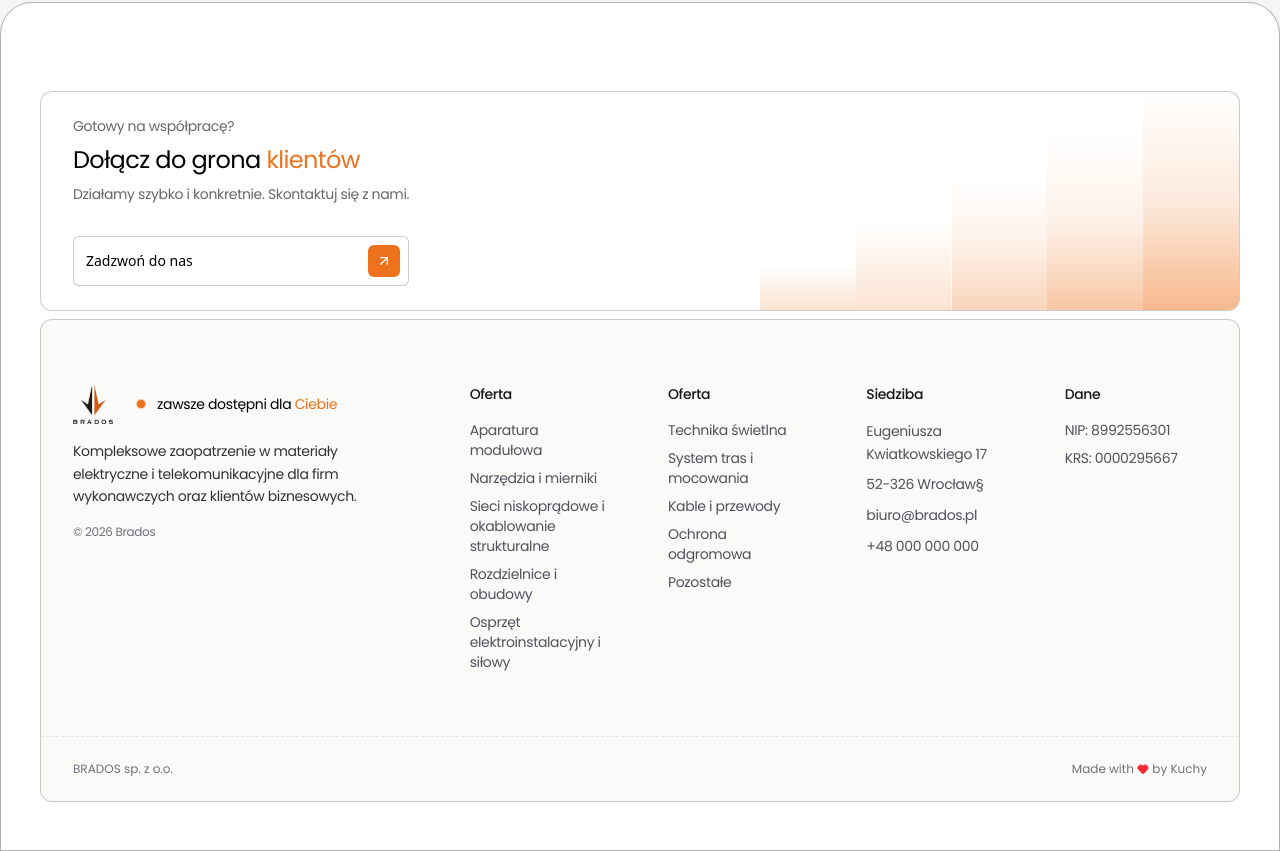
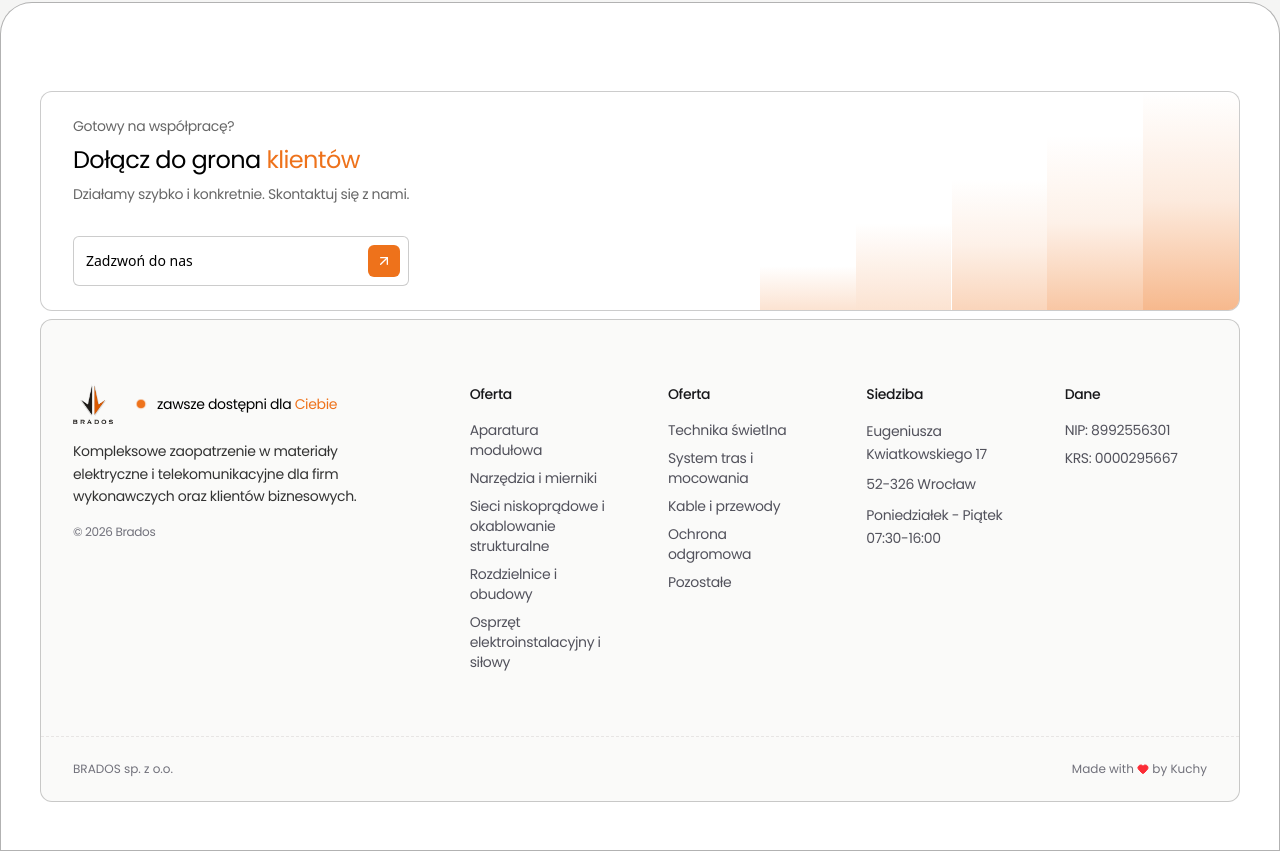
Before and after one commit to Kuchyyy/Brados, a React (Vite) app: page /aparatura-modulowa in a window 1280 px wide. Shown: the part 2429-3280 px from the top of the page. Built offline with nearby package versions, Linux system fonts and the light colour scheme.

Commit message:
final na deploy

```diff
--- a/src/App.tsx
+++ b/src/App.tsx
@@ -15,8 +15,9 @@ import Subpages from "./components/Subpages";
 import ScrollLoader from "./components/ScrollLoader";
 
 function App() {
+  window.scrollTo({ top: 0, behavior: "smooth" });
   return (
-    <div className="w-full flex justify-center items-center">
+    <div className="w-full flex justify-center items-center" >
       <div className=" w-full">
         <Router>
           <ScrollLoader />
--- a/src/components/CTAAndFooter.tsx
+++ b/src/components/CTAAndFooter.tsx
@@ -125,9 +125,8 @@ const CTAAndFooter = () => {
                     <h3 className="mb-4 text-zinc-900 font-medium">Siedziba</h3>
                     <ul className="space-y-2 text-zinc-600 leading-relaxed">
                       <li>Eugeniusza Kwiatkowskiego 17</li>
-                      <li>52-326 Wrocław§</li>
-                      <li>biuro@brados.pl</li>
-                      <li>+48 000 000 000</li>
+                      <li>52-326 Wrocław</li>
+                      <li>Poniedziałek - Piątek 07:30-16:00</li>
                     </ul>
                   </div>
 
--- a/src/components/CTAAndFooter2.tsx
+++ b/src/components/CTAAndFooter2.tsx
@@ -125,9 +125,8 @@ const CTAAndFooter2 = () => {
                                         <h3 className="mb-4 text-zinc-900 font-medium">Siedziba</h3>
                                         <ul className="space-y-2 text-zinc-600 leading-relaxed">
                                             <li>Eugeniusza Kwiatkowskiego 17</li>
-                                            <li>52-326 Wrocław§</li>
-                                            <li>biuro@brados.pl</li>
-                                            <li>+48 000 000 000</li>
+                                            <li>52-326 Wrocław</li>
+                                            <li>Poniedziałek - Piątek 07:30-16:00</li>
                                         </ul>
                                     </div>
 
--- a/src/components/CTAButton2.tsx
+++ b/src/components/CTAButton2.tsx
@@ -93,7 +93,7 @@ const CTAButton2 = ({
 
                     <button
                         onClick={onClick}
-                        className="group text-sm text-black border border-black/20 rounded-md px-3 py-2 pr-2 flex justify-between items-center gap-2 hover:border-accent-orange transition-colors duration-300 bg-white cursor-pointer"
+                        className="group text-sm text-black border border-black/20 rounded-md px-3 py-2 pr-2 flex justify-between items-center gap-2 ring-0 hover:ring hover:ring-accent-orange hover:ring-offset-2 ring-offset-0 transition-all duration-300 bg-white cursor-pointer"
                     >
                         {label}
                         <span className="flex items-center justify-center w-8 h-8 rounded-md bg-accent-orange">
--- a/src/components/ImageCarousel.tsx
+++ b/src/components/ImageCarousel.tsx
@@ -1,7 +1,7 @@
 "use client";
 
 import { useState, useEffect } from "react";
-import { ChevronLeft, ChevronRight } from "lucide-react";
+import { ChevronLeft, ChevronRight, MapPin } from "lucide-react";
 import {
   Carousel,
   CarouselContent,
@@ -76,12 +76,27 @@ const ImageCarousel = ({ images }: ImageCarouselProps) => {
         <CarouselContent className="gap-3">
           {images.map((image, index) => (
             <CarouselItem key={index} className="basis-full sm:basis-full md:basis-full">
-              <div className="rounded-xl overflow-hidden">
+              <div className="relative rounded-xl overflow-hidden">
                 <img
                   src={image}
                   alt={`Zdjęcie ${index + 1}`}
-                  className="w-full h-full object-cover"
+                  className="w-full h-full object-cover blur-sm scale-105"
                 />
+                <div className="absolute inset-0 bg-black/40 flex flex-col items-center justify-center text-center p-6">
+                  <p className="text-white text-lg sm:text-xl font-medium font-poppins tracking-tight mb-4">
+                    Wkrótce pojawią się tutaj zdjęcia nowej siedziby
+                  </p>
+                  <div className="flex items-center gap-2 text-white/80 text-sm font-poppins">
+                    <MapPin className="w-4 h-4" />
+                    <span>Odwiedź nas</span>
+                  </div>
+                  <p className="text-white text-sm mt-2 font-poppins">
+                    ul. Eugeniusza Kwiatkowskiego 17, 52-326 Wrocław
+                  </p>
+                  <p className="text-white/70 text-xs mt-1 font-poppins">
+                    Poniedziałek - Piątek 07:30-16:00
+                  </p>
+                </div>
               </div>
             </CarouselItem>
           ))}
--- a/src/components/LocationMap.tsx
+++ b/src/components/LocationMap.tsx
@@ -209,7 +209,7 @@ const LocationMap = () => {
                 rozwiązania, skalę dostępności i niezawodność, na której opiera się
                 biznes naszych partnerów.
               </h2>
-              <ImageCarousel images={["photos/firma.webp", "photos/firma.webp", "photos/firma.webp"]} />
+              <ImageCarousel images={["photos/firma.webp"]} />
             </div>
           </div>
         </div>
--- a/src/components/Offer.tsx
+++ b/src/components/Offer.tsx
@@ -198,7 +198,7 @@ const Offer = () => {
                     {page && (
                       <Link
                         to={`/${page.slug}`}
-                        className="group text-sm text-black border border-black/20 rounded-md px-3 py-2 pr-2 flex justify-between items-center gap-2 hover:border-accent-orange transition-colors duration-300"
+                        className="group text-sm text-black border border-black/20 rounded-md px-3 py-2 pr-2 flex justify-between items-center gap-2 ring-0 hover:ring hover:ring-accent-orange hover:ring-offset-2 ring-offset-0 transition-all duration-300 bg-white"
                       >
                         Dowiedz się więcej
 
--- a/src/components/Team1.tsx
+++ b/src/components/Team1.tsx
@@ -57,6 +57,7 @@ const Team1 = () => {
       {
         name: "Paweł Zawartko",
         phone: "691725111",
+        role: "Kierownik magazynu",
         email: "magazyn@brados.pl",
       },
       {
@@ -134,7 +135,7 @@ const Team1 = () => {
                   <div className="flex flex-col sm:flex-row items-stretch sm:items-center gap-2 w-full sm:w-auto">
                     <a
                       href={`tel:${person.phone}`}
-                      className="text-sm text-black border border-black/20 rounded-md px-3 py-2 pr-2 flex justify-between items-center gap-2 hover:border-accent-orange transition-colors duration-300"
+                      className="text-sm text-black border border-black/20 rounded-md px-3 py-2 pr-2 flex justify-between items-center gap-2 ring-0 hover:ring hover:ring-accent-orange hover:ring-offset-2 ring-offset-0 transition-all duration-300 bg-white"
                     >
                       {person.phone.replace(/(\d{3})(\d{3})(\d{3})/, "$1 $2 $3")}
                       <span className="flex items-center justify-center w-8 h-8 rounded-md bg-accent-orange">
@@ -144,7 +145,7 @@ const Team1 = () => {
 
                     <button
                       onClick={() => handleCopyEmail(person.email)}
-                      className="text-sm text-black border border-black/20 rounded-md px-3 py-2 pr-2 flex justify-between items-center gap-2 hover:border-accent-orange transition-colors duration-300 cursor-pointer"
+                      className="text-sm text-black border border-black/20 rounded-md px-3 py-2 pr-2 flex justify-between items-center gap-2 ring-0 hover:ring hover:ring-accent-orange hover:ring-offset-2 ring-offset-0 transition-all duration-300 bg-white cursor-pointer"
                     >
                       {person.email}
                       <span className={`flex items-center justify-center w-8 h-8 rounded-md ${copiedEmail === person.email ? 'bg-green-500' : 'bg-accent-orange'} transition-colors`}>
--- a/src/data/page.ts
+++ b/src/data/page.ts
@@ -84,7 +84,7 @@ export const pages = [
       "https://datwyler.com/assets/img/logo.svg",
       "https://gonep.com/media/kjcpmylv/molex-logo.png",
       "https://www.ogcs.com.ua/wp-content/uploads/2019/05/rittal.jpg",
-      "https://wsad.getreview.pl/https://app.getreview.pl/data/567/4rxb4/1_34872.png",
+
     ],
   },
 
@@ -222,7 +222,7 @@ export const pages = [
       "końcówki i złączki kablowe",
     ],
     producers: [
-      "https://el-bis.pl/wp-content/uploads/2015/03/baks-logo-e1427806015981.png",
+      "https://www.bricoman.pl/media/catalog/product/f/a/e/9/fae9d050d32188be5c7e6a0e0bf5b5bc8e81b948_BAKS_LOGO.png",
       "https://elsigma.pl/wp-content/uploads/2023/09/kopos.gif",
       "https://elsigma.pl/wp-content/uploads/2023/09/logo-orange.svg",
       "https://elsigma.pl/wp-content/uploads/2023/09/elektroplast-stroza-768x274-1.jpg",
@@ -289,7 +289,6 @@ export const pages = [
     ],
     producers: [
       "https://static.ah.com.pl/cms/f9847ab15a4f47a0b53d07c139ee2456/ahhardt_logo.png",
-      "https://el-sun.pl/wp-content/uploads/2023/03/xlogo_new.png.pagespeed.ic.iwV7-jK96C.png",
       "https://elsigma.pl/wp-content/uploads/2023/09/an-kom.jpg",
       "https://elsigma.pl/wp-content/uploads/2023/09/cynkmal.jpg",
       "https://elsigma.pl/wp-content/uploads/2023/09/elko-bis1-768x222-1.jpg",
```
